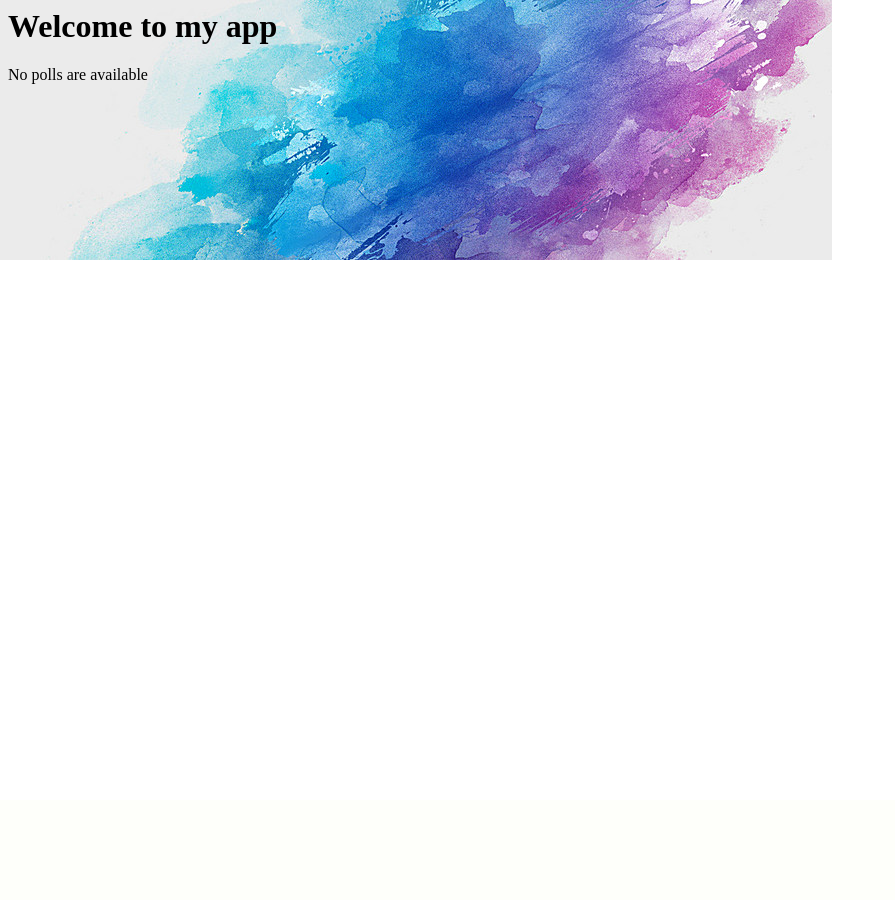
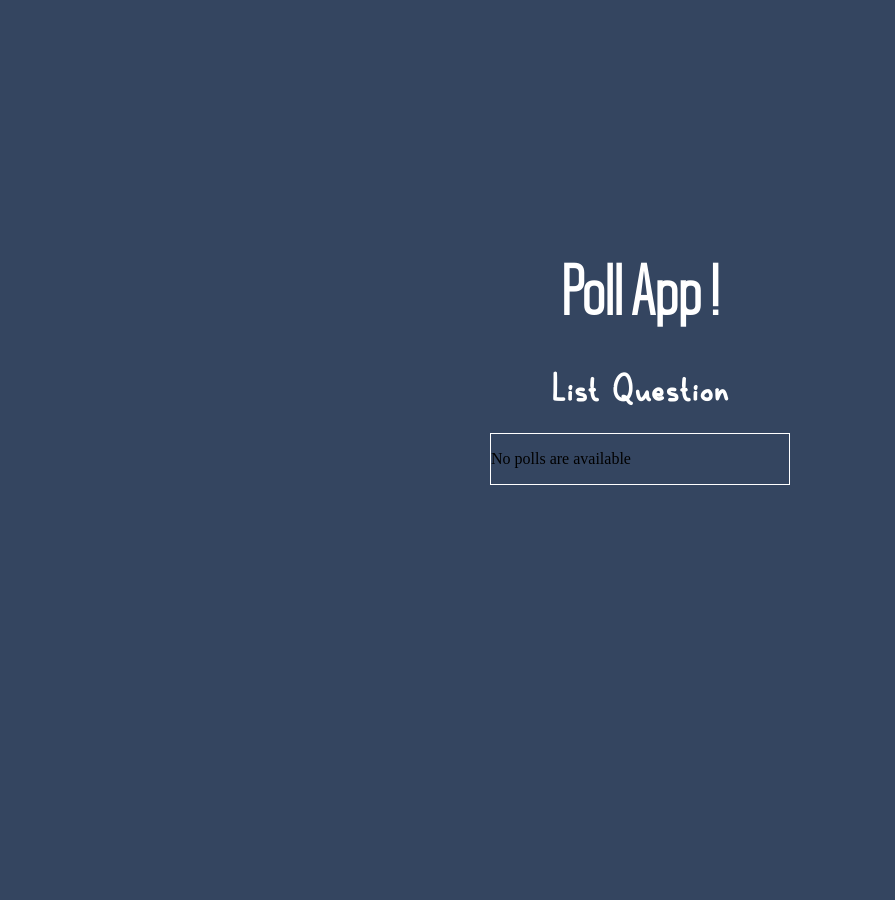
Before and after one commit to lamnguyen97/polls_app, a Django app: page /polls/ in a window 1280 px wide. Shown: the whole page, without its empty margins (0-895 px from the left). Before the commit the page ends 260 px from the top, so only its background shows below. Run offline with Django 3.2, Linux system fonts and the light colour scheme; data that the repository does not hold is empty; some libraries are stand-ins or nearby versions.

Commit message:
beautify by adding a little bit css

```diff
--- a/Polls/models.py
+++ b/Polls/models.py
@@ -16,6 +16,7 @@ class Question(models.Model):
     was_published_recently.short_description = 'Published recently?'
 
     list_filter = ['pub_date']
+
     def __str__(self):
         return self.question_text
 
--- a/Polls/static/polls/style.css
+++ b/Polls/static/polls/style.css
@@ -1,7 +1,76 @@
+@font-face {
+    font-family: "titleFont";
+    src:url("./fonts/Another_Flight.otf");
+}
+@font-face{
+    font-family: "list";
+    src: url("./fonts/Melon_hunter.ttf");
+}
+@font-face{
+    font-family: "item";
+    src: url("./fonts/CaviarDreams.ttf");
+}
+* {
+    box-sizing: border-box;
+}
 body{
-    background: white url("pictures/picture.jpg") no-repeat;
+    background:  #344560 no-repeat;
+}
+li{
+    list-style: none;
+}
+form{
+    margin: 10px 10px;
+}
+i{
+    color: white;
+    font-size: 16px;
+}
+.page{
+    margin: 250px auto;
+    text-align: center;
+    width: 500px;
+    height: 400px;
+}
+.list{
+    margin: 0 auto;
+    font-family: "list" ;
+    font-size: 45px;
+    color: white;
+    width: 200px;
+
 }
 
-li a {
-    color: green;
+.title{
+    font-family: "titleFont";
+    font-size: 60px;
+    color: #fff;
+    font-weight: 900;
 }
+
+.content{
+    text-align: left;
+    margin: 20px auto;
+    border: 1px white solid;
+    width: 300px;
+}
+.question_item a, .choice_item, .result_item{
+    text-decoration: none;
+    color: white;
+    font-family: "item";
+    padding: 5px;
+
+
+}
+.question_item i{
+    color: white;
+}
+.vote_again{
+    text-decoration: None;
+    color: white;
+    font-size: 30px;
+    font-family:"item";
+}
+.vote-again:hover{
+    color: orange;
+}
--- a/Polls/templates/index.html
+++ b/Polls/templates/index.html
@@ -1,14 +1,18 @@
 {% load static %}
 <link rel = "stylesheet" type = "text/css" href = "{% static 'polls/style.css' %}" >
-
-<h1> Welcome to my app </h1>
-
+<link rel="stylesheet" href="https://use.fontawesome.com/releases/v5.5.0/css/all.css" integrity="sha384-B4dIYHKNBt8Bc12p+WXckhzcICo0wtJAoU8YZTY5qE0Id1GSseTk6S+L3BlXeVIU" crossorigin="anonymous">
+<div class = "page">
+    <h1 class = "Title"> Poll App ! </h1>
+    <h3 class = "List"> List Question </h3>
+    <div class = "Content">
     {% if question_list %}
     {% for question in question_list %}
         <ul>
-<li> <a href = {% url 'polls:detail' question.id %}>{{ question.question_text }}</a> </li>
+    <li class = "question_item"><i class="fa fa-question"></i> <a href = {% url 'polls:detail' question.id %}>{{ question.question_text }}</a> </li>
         </ul>
     {% endfor %}
         {% else %}
         <p> No polls are available</p>
     {% endif %}
+    </div>
+</div>
```
Also changed, not shown: Polls/templates/detail.html (+11 -3 lines), Polls/templates/result.html (+10 -5 lines), Polls/static/polls/fonts/AllThingsMustPass.ttf (added), Polls/static/polls/fonts/Another_Flight.otf (added), Polls/static/polls/fonts/CaviarDreams.ttf (added), Polls/static/polls/fonts/Melon_hunter.ttf (added), Polls/static/polls/fonts/PWCartoonist.ttf (added). Lines whose indentation alone changed are shown as unchanged.
